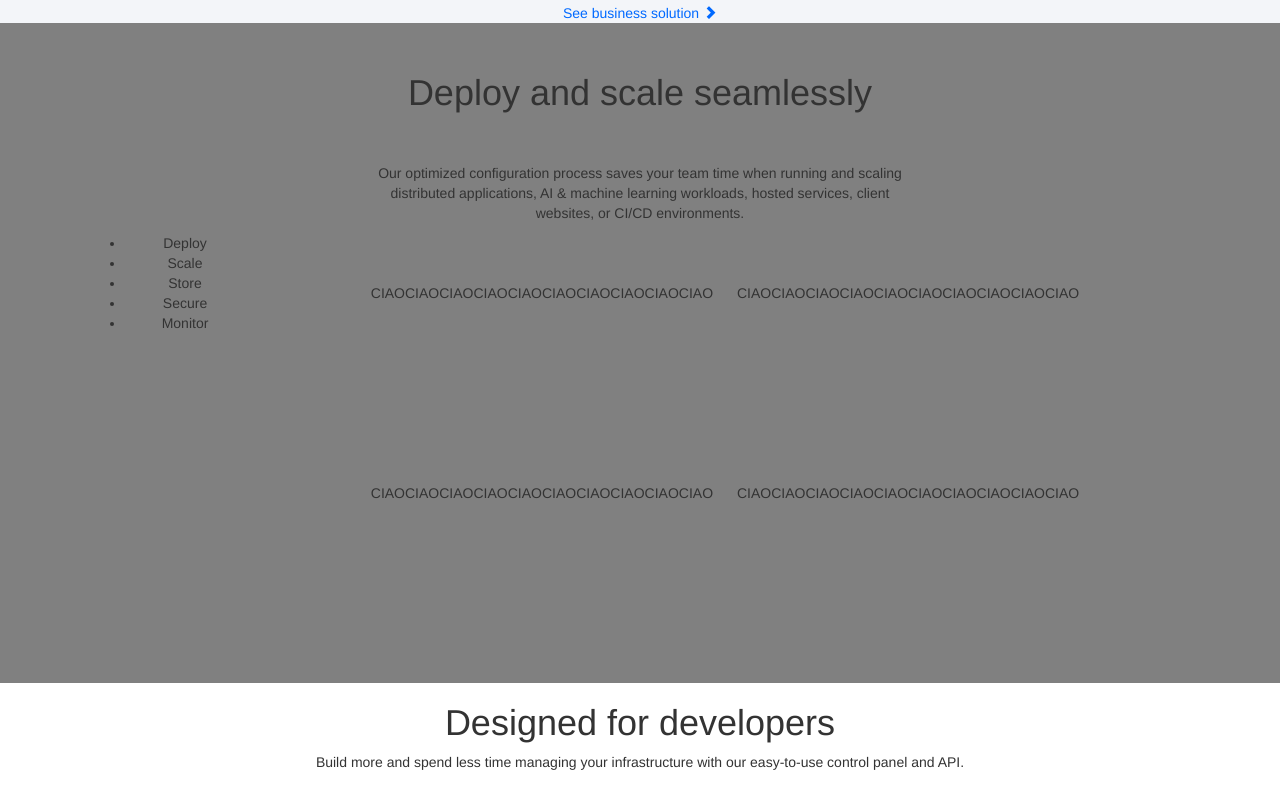
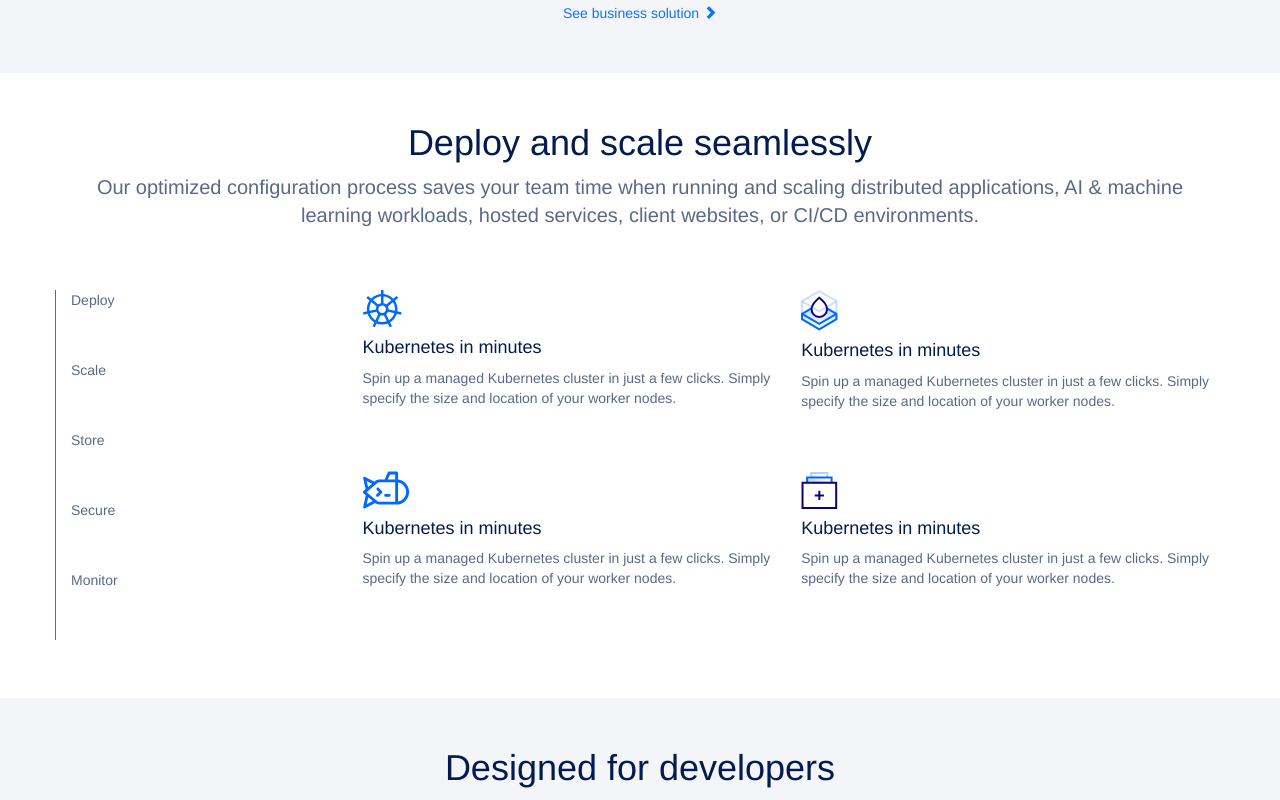
Before and after one commit to giulianapoli/html-css-digitalocean, a plain HTML site: page index.html in a window 1280 px wide. Shown: the part 740-1540 px from the top of the page. Drawn offline with nearby package versions, Linux system fonts and the light colour scheme.

Commit message:
Continues responsive & m.queries
adds responsive design for features and demonstrative sectione + defines some media queries

```diff
--- a/index.html
+++ b/index.html
@@ -15,14 +15,18 @@
         <nav class="navbar navbar-default grey">
           <div class="container">
             <div class="row">
+
+              <!-- logo -->
               <div class="col-lg-3 col-md-3 col-sm-6 col-xs-6">
                 <img class="logo" src="img/logo.png" alt="">
               </div>
+
+              <!-- nav bar -->
               <div class="col-lg-5 col-md-5 col-sm-6">
                 <div class="burger visible-sm visible-xs">
                   <span class="glyphicon glyphicon-menu-hamburger"></span>
                 </div>
-                <ul class="first_nav_l list-unstyled  visible-lg  visible-md">
+                <ul class="first_nav_l list-unstyled  visible-lg  visible-md blue_text">
                   <li>Products
                     <span class="glyphicon glyphicon-chevron-down"></span>
                   </li>
@@ -34,7 +38,7 @@
                 </ul>
               </div>
               <div class="col-lg-3 col-md-4 visible-lg visible-md">
-                <ul class="second_nav_l list-unstyled">
+                <ul class="blue_text second_nav_l list-unstyled">
                   <li>Docs</li>
                   <li>Support
                     <span class="glyphicon glyphicon-chevron-down"></span>
@@ -56,13 +60,13 @@
             <!-- bocco sx -->
             <div class="jumbo_description col-md-7 col-sm-7 col-xs-12">
               <h1>Welcome to the developer cloud</h1>
-              <p>We make it simple to launch in the cloud and scale up as <br> you grow – with an intuitive control panel, predictable <br> pricing, team accounts, and more.</p>
+              <p>We make it simple to launch in the cloud and scale up as you grow – with an intuitive control panel, predictable pricing, team accounts, and more.</p>
             </div>
             <!-- blocco dx -->
             <div class="col-md-5 col-sm-5 col-xs-12">
               <form class="enter">
                 <div class="form-group deploy text-center">
-                  <h3>Deploy your app in seconds.</h3>
+                  <h3 class="blue_text">Deploy your app in seconds.</h3>
                   <h3>Get started now.</h3>
                   <input type="email" class="form-control" placeholder="Email">
                   <input type="password" class="form-control" placeholder="Password">
@@ -80,13 +84,14 @@
     <!-- sezione partners -->
     <section class="text-center partners">
       <div class="container">
-        <div class="row">
+
+        <div>
           <!-- titolo -->
-          <div class="col-md-12">
-            <h5 class="text-uppercase partners_title">Innovative businesses trust DigitalOcean</h5>
-          </div>
+          <h5 class="text-uppercase partners_title grey_text">Innovative businesses trust DigitalOcean</h5>
+        </div>
+
           <!-- loghi -->
-          <div class="col-md-12">
+          <div class="row">
             <div class="loghi col-md-2 col-sm-4 col-xs-6">
               <img src="img/docker.svg" alt="">
             </div>
@@ -109,37 +114,30 @@
           </div>
 
           <!-- link business solutions -->
-          <div class="col-md-12">
-            <a class="partners_link" href="#">See business solution <span class="glyphicon glyphicon-chevron-right"></span> </a>
-
+          <div class="partners_link">
+            <a class="links" href="#">See business solution <span class="glyphicon glyphicon-chevron-right"></span> </a>
           </div>
 
         </div>
       </div>
     </section>
 
-    <!-- sezione caratteristiche -->
-    <section class="text-center grey">
+    <!-- sezione features -->
+    <section class="text-center">
       <div class="container">
-        <div class="row">
-          <div class="col-md-offset-3">
-            <div class="col-md-8">
-              <div class="m_top50">
-                <h1>Deploy and scale seamlessly</h1>
-                <p class="m_top50">Our optimized configuration process saves your team time when running and scaling distributed applications, AI & machine learning workloads, hosted services, client websites, or CI/CD environments.</p>
-              </div>
-            </div>
-          </div>
+        <div class="features_text m_top50">
+          <h1 class="blue_text">Deploy and scale seamlessly</h1>
+          <p class="features_p grey_text">Our optimized configuration process saves your team time when running and scaling distributed applications, AI & machine learning workloads, hosted services, client websites, or CI/CD environments.</p>
         </div>
       </div>
 
         <!-- blocchi caratteristiche -->
       <div class="container">
         <div class="row">
-          <div class="col-md-12">
+
               <!-- lista -->
-            <div class="col-md-2">
-              <ul>
+            <div class="features_list col-md-3 col-sm-3 col-xs-12 text-left grey_text">
+              <ul class="list-unstyled">
                 <li>Deploy</li>
                 <li>Scale</li>
                 <li>Store</li>
@@ -147,53 +145,69 @@
                 <li>Monitor</li>
               </ul>
             </div>
+
               <!-- blocchi caratteristiche -->
-            <div class="col-md-10 m_top50">
-              <div class="features">
-                CIAOCIAOCIAOCIAOCIAOCIAOCIAOCIAOCIAOCIAO
+            <div class="col-md-9 col-sm-9 col-xs-12 m_top50">
+              <div class="row up_features">
+                <div class="col-md-6 col-sm-6 col-xs-12 text-left">
+                  <img src="img/timone.svg" alt="">
+                  <h4 class="blue_text">Kubernetes in minutes</h4>
+                  <p class="grey_text">Spin up a managed Kubernetes cluster in just a few clicks. Simply specify the size and location of your worker nodes.</p>
+                </div>
+                <div class="col-md-6 col-sm-6 col-xs-12 text-left">
+                  <img src="img/drop.svg" alt="">
+                  <h4 class="blue_text">Kubernetes in minutes</h4>
+                  <p class="grey_text">Spin up a managed Kubernetes cluster in just a few clicks. Simply specify the size and location of your worker nodes.</p>
+                </div>
+
               </div>
-              <div class="features">
-                CIAOCIAOCIAOCIAOCIAOCIAOCIAOCIAOCIAOCIAO
-              </div>
-              <div class="features">
-                  CIAOCIAOCIAOCIAOCIAOCIAOCIAOCIAOCIAOCIAO
-              </div>
-              <div class="features">
-                  CIAOCIAOCIAOCIAOCIAOCIAOCIAOCIAOCIAOCIAO
+
+              <div class="row down_features">
+                <div class="col-md-6 col-sm-6 col-xs-12 text-left">
+                  <img src="img/shuttle.svg" alt="">
+                  <h4 class="blue_text">Kubernetes in minutes</h4>
+                  <p class="grey_text">Spin up a managed Kubernetes cluster in just a few clicks. Simply specify the size and location of your worker nodes.</p>
+                </div>
+                <div class="col-md-6 col-sm-6 col-xs-12 text-left">
+                  <img src="img/folders.svg" alt="">
+                  <h4 class="blue_text">Kubernetes in minutes</h4>
+                  <p class="grey_text">Spin up a managed Kubernetes cluster in just a few clicks. Simply specify the size and location of your worker nodes.</p>
+                </div>
               </div>
             </div>
 
-          </div>
+
         </div>
       </div>
     </section>
 
-    <!-- sezione dimostrativa / titolo -->
-    <section class="text-center">
+    <!-- sezione demonstrative / titolo -->
+    <section class="text-center demonstrative">
       <div class="container">
         <div class="row">
-          <div class="col-md-12">
-            <div class="t_pt">
-              <h1>
+          <div class="col-md-12 col-sm-12 col-xs-12">
+            <div>
+              <h1 class="blue_text m_top50">
                 Designed for developers
               </h1>
-              <p>
+              <p class="grey_text">
                 Build more and spend less time managing your infrastructure with our easy-to-use control panel and API.
               </p>
             </div>
           </div>
         </div>
-        <!-- blocco immagini -->
+      </div>
+
+      <!-- imgs block -->
+      <div class="container">
         <div class="row">
-          <div class="container">
-            <div class="col-md-12 demonstrative">
-              <div class="col-md-5 pics">
-                <img src="" alt="">
-              </div>
+          <div>
+            <div class="pics">
+              <img class="demos_pics" src="img/demos.jpg" alt="">
             </div>
           </div>
+        </div>
 
-        </div>
       </div>
     </section>
 
--- a/master.css
+++ b/master.css
@@ -1,8 +1,15 @@
 
 /* colori */
+.blue_text {
+  color: #031b4e;
+}
 
-.grey {
-  background-color: grey;
+.grey_text {
+  color: #5b6987;
+}
+
+.links {
+  color: #1072ff;
 }
 
 /* nav bar */
@@ -100,40 +107,75 @@ ul.second_nav_l li {
 }
 
 
-
 /* sezione partners */
 .partners {
   background-color: #f3f5f9;
 }
 
 .partners_title {
-  color: #5b6987;
   margin-top: 50px;
 }
 
 .partners_link {
-  color: #0069ff;
+  margin-bottom: 50px;
 }
 
-.loghi {
-  display: inline-block;
+[class*="loghi"] {
+  margin-top: 50px;
+  margin-bottom: 30px;
 }
 
-/* sezione caratteristiche */
-.features {
-  display: inline-block;
-  height: 200px;
-  margin-right: 20px;
+/* sezione features */
+.features_text {
+  /* width: 700px; */
+  margin: auto;
 }
 
-/* sezione dimostrativa */
+
+.features_p {
+  font-size: 20px;
+}
+
+.features_list {
+  border-left: 1px solid #5b6987;
+  margin-top: 50px;
+}
+
+.features_list li {
+  margin-bottom: 50px;
+}
+
+.up_features {
+  margin-bottom: 50px;
+}
+
+.down_features {
+  margin-bottom: 100px;
+}
+
+/* sezione demonstrative */
+.demonstrative {
+  background-color: #f3f5f9;
+}
+
+.demonstrative .grey_text {
+  font-size: 15px;
+  margin-top: 20px;
+}
+
 .pics {
+  position: relative;
   height: 600px;
-  width: 600px;
-  margin-left: 250px;
+  width: 70%;
+  margin:auto;
   margin-top: 50px;
   margin-bottom: 50px;
-  background-color: purple;
+
+}
+
+.demos_pics {
+  position: relative;
+  width: 100%;
 }
 
 /* sezione funzionalità */
@@ -179,10 +221,7 @@ ul.second_nav_l li {
   height: 20px;
 }
 
-[class*="loghi"] {
-  margin-top: 50px;
-  margin-bottom: 30px;
-}
+
 
 .m_top50 {
   margin-top: 50px;
@@ -240,4 +279,15 @@ ul.second_nav_l li {
     position: relative;
     margin: auto;
   }
+
+  /* features & demonstrative */
+  .features_p,
+  .demonstrative .grey_text  {
+    font-size: 25px;
+  }
+
+
+  .demonstrative .grey_text {
+    font-size: 25px;
+  }
 }
```
Also changed, not shown: img/demos.jpg (added), img/drop.svg (added), img/folders.svg (added), img/shuttle.svg (added), img/timone.svg (added).
